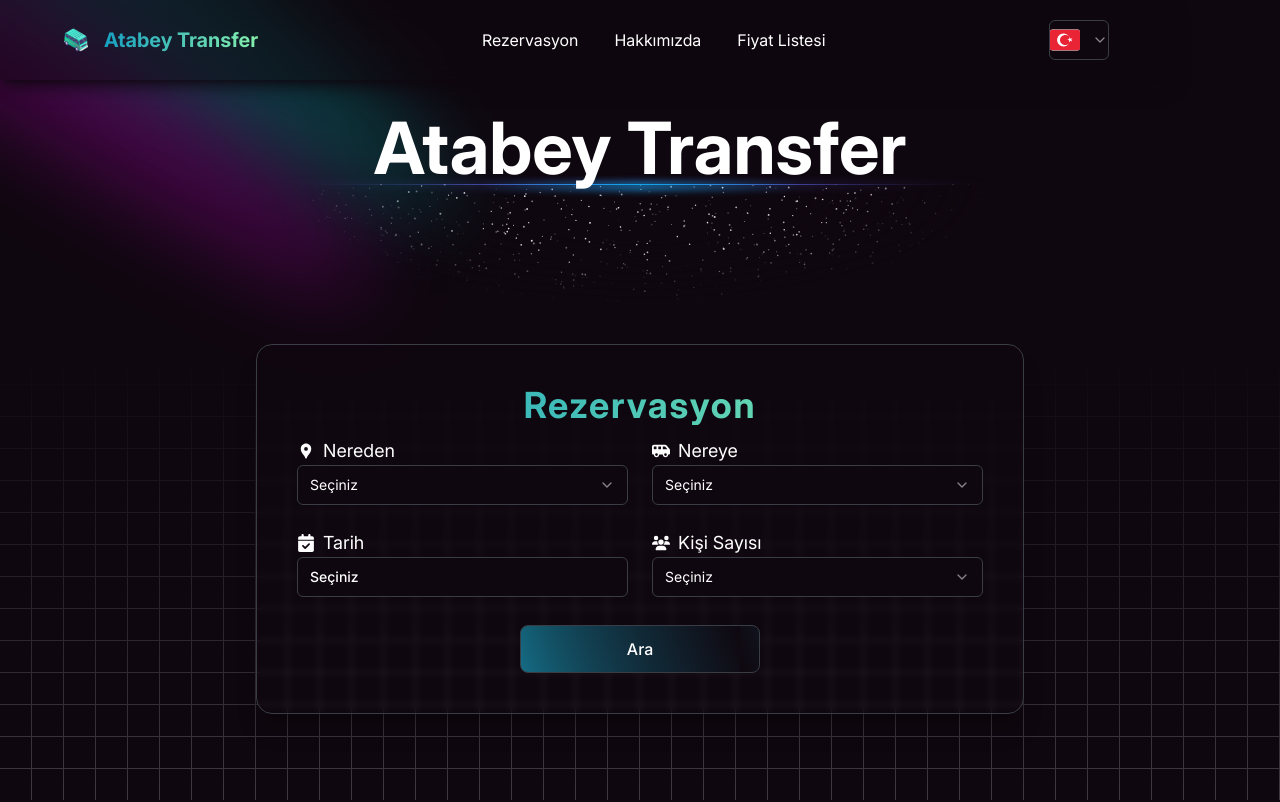
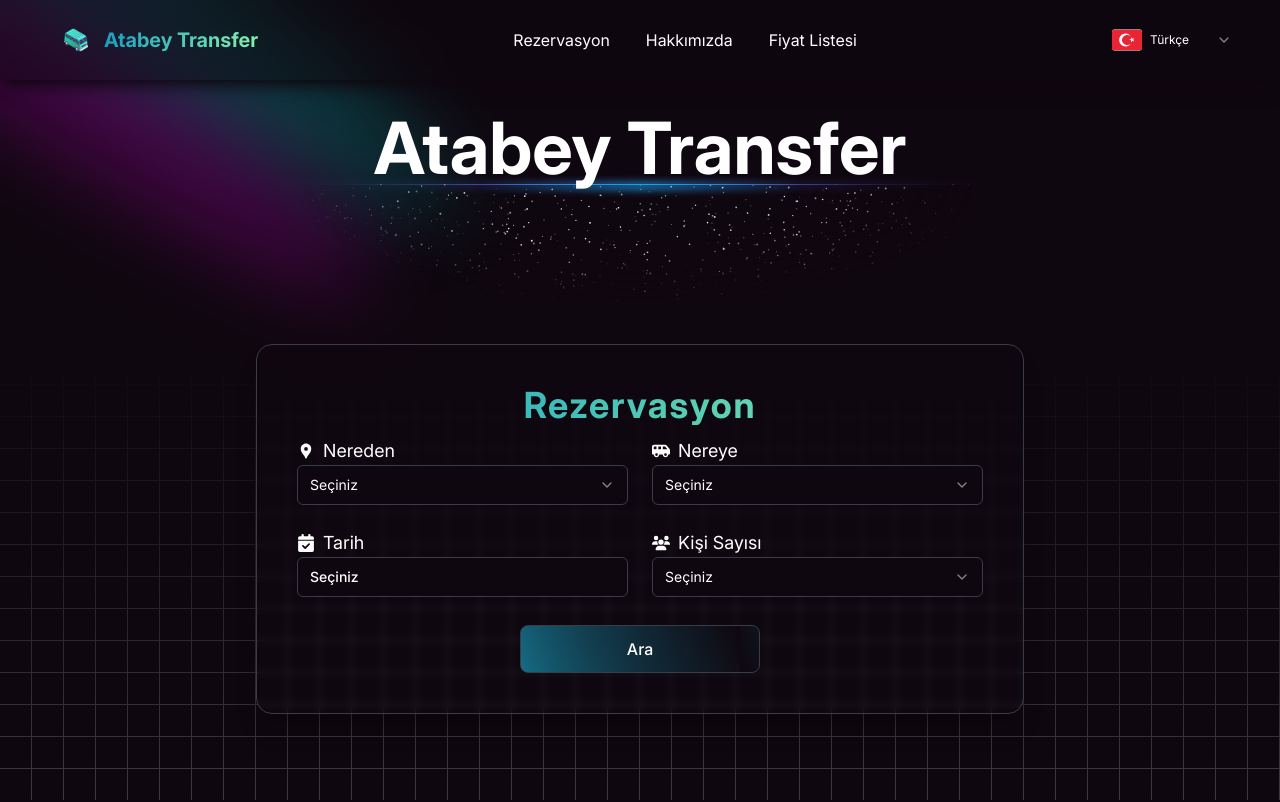
Before and after one commit to ozdenatabey/transfer, a Next.js app: page / in a window 1280 px wide. Shown: the top 802 px of the page. Built offline with nearby package versions, Linux system fonts and the light colour scheme.

Commit message:
fixed navbar language select issue

```diff
--- a/app/layout.tsx
+++ b/app/layout.tsx
@@ -23,7 +23,9 @@ export default function RootLayout({
 }>) {
   return (
     <html lang="en" suppressHydrationWarning>
-      <body className={`${inter.className} antialiased`}>
+      <body
+        className={`${inter.className} w-screen overflow-x-hidden antialiased`}
+      >
         <Navbar />
         {children}
         <Footer />
--- a/components/navbar/Language.tsx
+++ b/components/navbar/Language.tsx
@@ -11,30 +11,46 @@ import {
 } from "../ui/select";
 
 const Language = () => {
+  const langs = [
+    {
+      value: "tr",
+      icon: "/flags/tr.svg",
+      name: "Türkçe",
+    },
+    {
+      value: "en",
+      icon: "/flags/en.svg",
+      name: "English",
+    },
+    {
+      value: "ru",
+      icon: "/flags/ru.svg",
+      name: "Русский",
+    },
+    {
+      value: "de",
+      icon: "/flags/de.svg",
+      name: "Deutsch",
+    },
+  ];
   return (
-    <div className="mr-4">
     <Select defaultValue="tr">
-        <SelectTrigger className="w-[60px] p-0">
+      <SelectTrigger className="w-[110px] border-none bg-transparent p-0 md:w-[120px]">
         <SelectValue />
       </SelectTrigger>
-        <SelectContent align="start" className=" w-[100px] min-w-20">
+      <SelectContent align="end" className="w-36 md:w-40">
         <SelectGroup>
-            <SelectItem value="tr">
-              <Image src={"/flags/tr.svg"} alt="tr" width={30} height={30} />
+          {langs.map((lang) => (
+            <SelectItem key={lang.value} value={lang.value}>
+              <div className="flex items-center justify-start gap-2">
+                <Image src={lang.icon} alt="tr" width={30} height={30} />
+                <p className="text-xs">{lang.name}</p>
+              </div>
             </SelectItem>
-            <SelectItem value="en">
-              <Image src={"/flags/en.svg"} alt="en" width={30} height={30} />
-            </SelectItem>
-            <SelectItem value="ru">
-              <Image src={"/flags/ru.svg"} alt="ru" width={30} height={30} />
-            </SelectItem>
-            <SelectItem value="de">
-              <Image src={"/flags/de.svg"} alt="de" width={30} height={30} />
-            </SelectItem>
+          ))}
         </SelectGroup>
       </SelectContent>
     </Select>
-    </div>
   );
 };
 
--- a/components/navbar/index.tsx
+++ b/components/navbar/index.tsx
@@ -8,7 +8,7 @@ import MobileNavigation from "./MobileNavigation";
 
 const NavBar = () => {
   return (
-    <nav className="fixed z-50 flex w-11/12 shrink-0 items-center justify-between bg-base/50 p-4 shadow-lg shadow-base/80 backdrop-blur-md md:px-12">
+    <nav className="fixed z-50 flex w-screen items-center justify-between bg-base/50 p-4 shadow-lg shadow-base/80 backdrop-blur-md md:px-12">
       <div className="flex items-center justify-start space-x-4">
         <MobileNavigation />
         <Link href="/">
```
Lines whose indentation alone changed are shown as unchanged.
